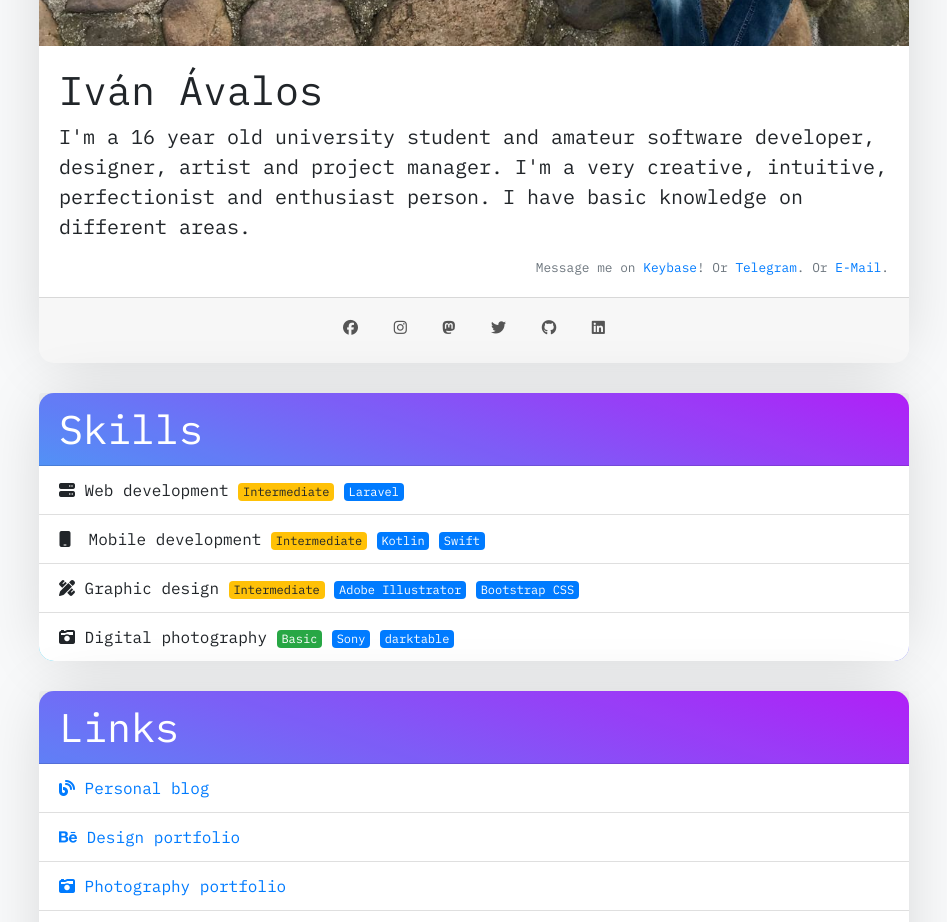
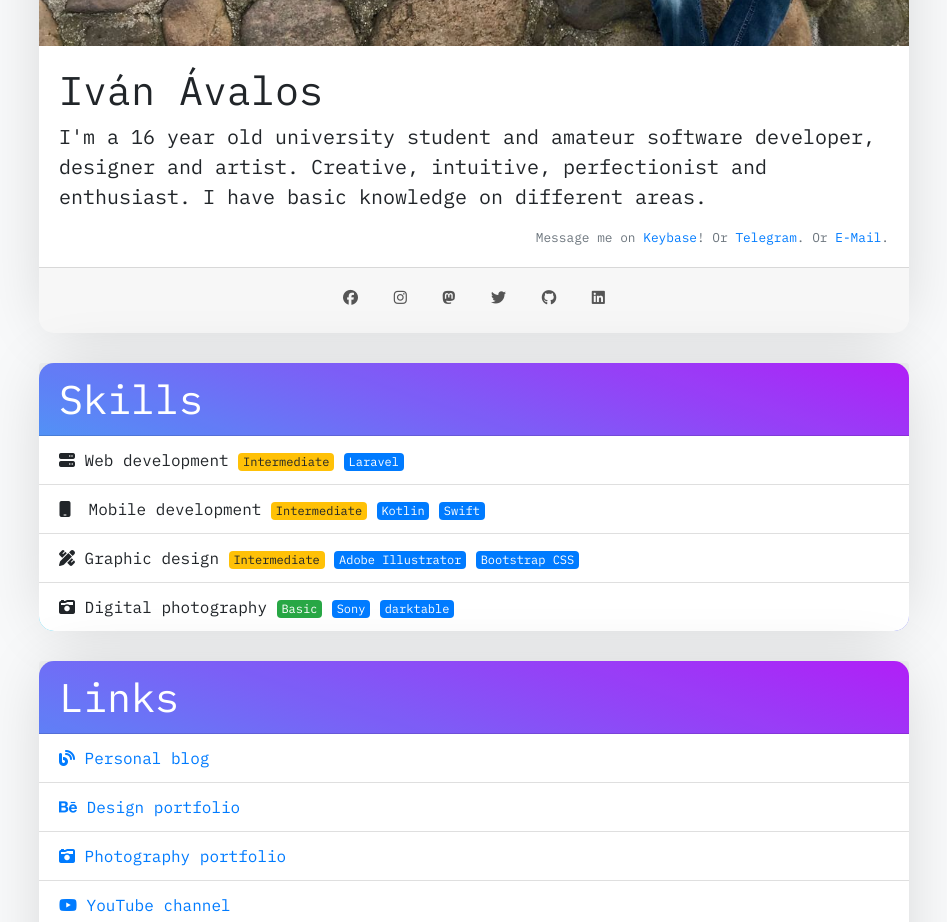
Before and after one commit to ivan-avalos/ivan-avalos.github.io, a plain HTML site: page index.html in a window 1280 px wide. Shown: the part 800-1722 px from the top of the page, without its empty margins (166-1113 px from the left). Drawn offline with Linux system fonts and the light colour scheme.

Commit message:
Modified bio.

```diff
--- a/index.html
+++ b/index.html
@@ -48,7 +48,7 @@
                 <h1>Iván Ávalos</h1>
                 <p class="card-text lead">
                     I'm a 16 year old university student and amateur software developer,
-                    designer, artist and project manager. I'm a very creative, intuitive, perfectionist and enthusiast person.
+                    designer and artist. Creative, intuitive, perfectionist and enthusiast.
                     I have basic knowledge on different areas.</p>
                 <small class="float-right card-text text-muted">
                     Message me on <a href="https://keybase.io/avalos/chat">Keybase</a>!
```
